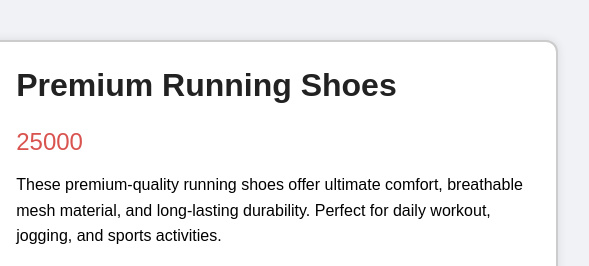
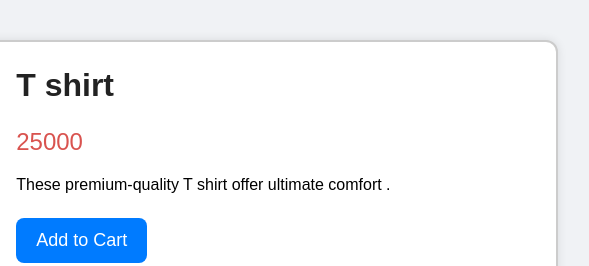
Before and after one commit to Ajitkumar0033/CSEDS1, a plain HTML site: page E-commerece product.html in a window 1280 px wide. Shown: the top 266 px of the page, 589-1178 px from the left. Drawn offline with Linux system fonts and the light colour scheme.

Commit message:
Modify product page for T-shirt display
Updated product details and image for T-shirt.

```diff
--- a/E-commerece product.html
+++ b/E-commerece product.html
@@ -69,15 +69,14 @@
         <div class="product-box">
 
             <!-- Product Image -->
-            <img src="https://hustleculture.co.in/cdn/shop/files/4_1_880b50ab-3aad-4ed9-8271-9797511444b1.jpg?v=1718187927&width=550" alt="Product Image" />
-
+            <img src="https://m.media-amazon.com/images/I/71wsFuSw1kL._SY741_.jpg"
             <!-- Product Details -->
             <div class="details">
-                <h1>Premium Running Shoes</h1>
+                <h1>T shirt</h1>
                 <p class="price">25000</p>
 
                 <p class="description">
-                    These premium-quality running shoes offer ultimate comfort, breathable mesh material, and long-lasting durability. Perfect for daily workout, jogging, and sports activities.
+                    These premium-quality T shirt offer ultimate comfort .
                 </p>
 
                 <button class="btn">Add to Cart</button>
```
